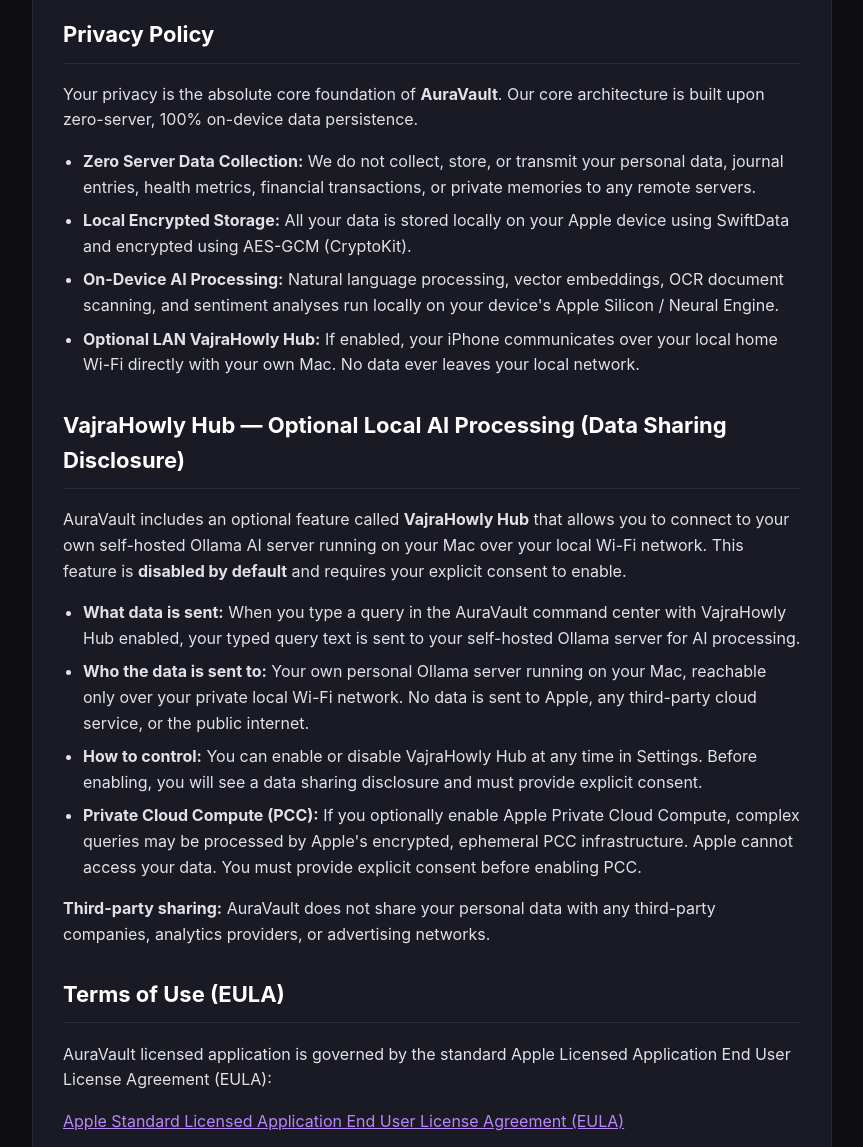
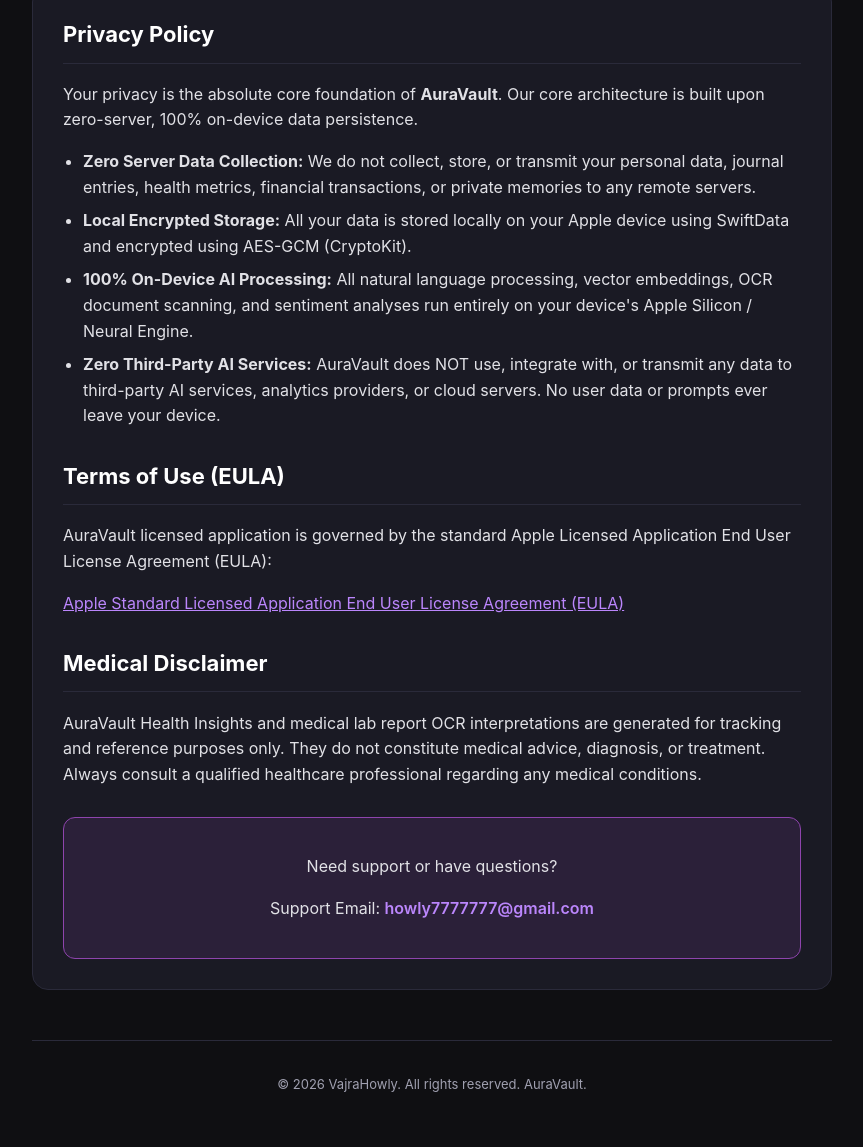
Before and after one commit to howly7777777-svg/auravault, a plain HTML site: page index.html in a window 1280 px wide. Shown: the part 375-1522 px from the top of the page, without its empty margins (208-1071 px from the left). Drawn offline with Linux system fonts and the light colour scheme.

Commit message:
Add files via upload

```diff
--- a/index.html
+++ b/index.html
@@ -135,19 +135,9 @@
             <ul>
                 <li><strong>Zero Server Data Collection:</strong> We do not collect, store, or transmit your personal data, journal entries, health metrics, financial transactions, or private memories to any remote servers.</li>
                 <li><strong>Local Encrypted Storage:</strong> All your data is stored locally on your Apple device using SwiftData and encrypted using AES-GCM (CryptoKit).</li>
-                <li><strong>On-Device AI Processing:</strong> Natural language processing, vector embeddings, OCR document scanning, and sentiment analyses run locally on your device's Apple Silicon / Neural Engine.</li>
-                <li><strong>Optional LAN VajraHowly Hub:</strong> If enabled, your iPhone communicates over your local home Wi-Fi directly with your own Mac. No data ever leaves your local network.</li>
+                <li><strong>100% On-Device AI Processing:</strong> All natural language processing, vector embeddings, OCR document scanning, and sentiment analyses run entirely on your device's Apple Silicon / Neural Engine.</li>
+                <li><strong>Zero Third-Party AI Services:</strong> AuraVault does NOT use, integrate with, or transmit any data to third-party AI services, analytics providers, or cloud servers. No user data or prompts ever leave your device.</li>
             </ul>
-
-            <h2>VajraHowly Hub — Optional Local AI Processing (Data Sharing Disclosure)</h2>
-            <p>AuraVault includes an optional feature called <strong>VajraHowly Hub</strong> that allows you to connect to your own self-hosted Ollama AI server running on your Mac over your local Wi-Fi network. This feature is <strong>disabled by default</strong> and requires your explicit consent to enable.</p>
-            <ul>
-                <li><strong>What data is sent:</strong> When you type a query in the AuraVault command center with VajraHowly Hub enabled, your typed query text is sent to your self-hosted Ollama server for AI processing.</li>
-                <li><strong>Who the data is sent to:</strong> Your own personal Ollama server running on your Mac, reachable only over your private local Wi-Fi network. No data is sent to Apple, any third-party cloud service, or the public internet.</li>
-                <li><strong>How to control:</strong> You can enable or disable VajraHowly Hub at any time in Settings. Before enabling, you will see a data sharing disclosure and must provide explicit consent.</li>
-                <li><strong>Private Cloud Compute (PCC):</strong> If you optionally enable Apple Private Cloud Compute, complex queries may be processed by Apple's encrypted, ephemeral PCC infrastructure. Apple cannot access your data. You must provide explicit consent before enabling PCC.</li>
-            </ul>
-            <p><strong>Third-party sharing:</strong> AuraVault does not share your personal data with any third-party companies, analytics providers, or advertising networks.</p>
 
             <h2>Terms of Use (EULA)</h2>
             <p>AuraVault licensed application is governed by the standard Apple Licensed Application End User License Agreement (EULA):</p>
@@ -169,8 +159,8 @@
             <ul>
                 <li><strong>零伺服器收集：</strong> 我們絕不上傳、收集或傳輸您的個人數據、日記條目、健康記錄、財務交易或記憶備忘至任何雲端伺服器。</li>
                 <li><strong>本地加密儲存：</strong> 您的所有數據均透過 SwiftData 儲存於您的 Apple 裝置本地，並採用 AES-GCM (CryptoKit) 進行硬體級加密。</li>
-                <li><strong>本地 AI 運算：</strong> 自然語言處理、向量比對、OCR 光學掃描與情緒分析完全在您裝置的 Apple Silicon / Neural Engine 上離線執行。</li>
-                <li><strong>可選 VajraHowly Hub 局域網：</strong> 若開啟此功能，您的 iPhone 僅透過家用 Wi-Fi 與您自己的 Mac 連線，數據絕不出家門。</li>
+                <li><strong>100% 本地端 AI 運算：</strong> 自然語言處理、向量比對、OCR 光學掃描與情緒分析完全在您裝置的 Apple Silicon / Neural Engine 上離線執行。</li>
+                <li><strong>無任何第三方 AI 服務：</strong> AuraVault 絕不使用、整合或傳輸任何數據至第三方 AI 服務或外部伺服器，數據絕不出您的裝置。</li>
             </ul>
 
             <h2>使用條款 (EULA)</h2>
@@ -193,8 +183,8 @@
             <ul>
                 <li><strong>零服务器收集：</strong> 我们绝不上传、收集或传输您的个人数据、日记条目、健康记录、财务交易或记忆备忘至任何云端服务器。</li>
                 <li><strong>本地加密存储：</strong> 您的所有数据均通过 SwiftData 存储于您的 Apple 设备本地，并采用 AES-GCM (CryptoKit) 进行硬件级加密。</li>
-                <li><strong>本地 AI 计算：</strong> 自然语言处理、向量比对、OCR 光学扫描与情绪分析完全在您设备的 Apple Silicon / Neural Engine 上离线执行。</li>
-                <li><strong>可选 VajraHowly Hub 局域网：</strong> 若开启此功能，您的 iPhone 仅通过家用 Wi-Fi 与您自己的 Mac 连线，数据绝不出家门。</li>
+                <li><strong>100% 本地端 AI 计算：</strong> 自然语言处理、向量比对、OCR 光学扫描与情绪分析完全在您设备的 Apple Silicon / Neural Engine 上离线执行。</li>
+                <li><strong>无任何第三方 AI 服务：</strong> AuraVault 绝不使用、整合或传输任何数据至第三方 AI 服务或外部服务器，数据绝不出您的设备。</li>
             </ul>
 
             <h2>使用条款 (EULA)</h2>
```
